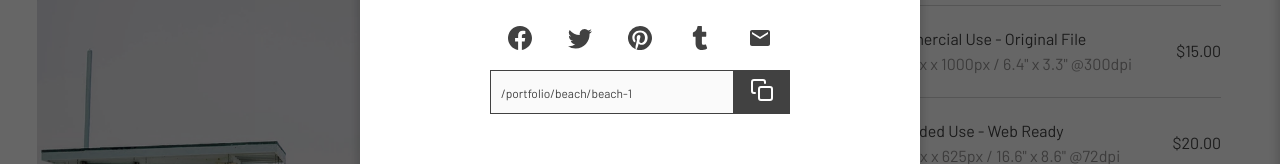
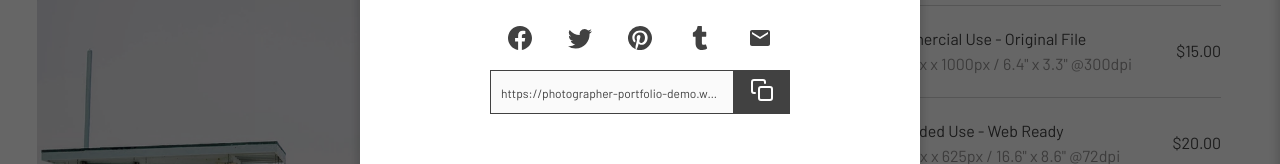
Before and after one commit to Knopkaivy/photographer-portfolio-demo, a React (Create React App) app: page /portfolio/beach/beach-1 in a window 1280 px wide. Both pictures are taken after a click on the icon 199 px from the left and 60 px from the top of the page. Shown: the part 330-494 px from the top of the page. Built offline with nearby package versions, Linux system fonts and the light colour scheme.

Commit message:
Remove cart total from fullScreen, update link in ShareOverlay and link styles

```diff
--- a/public/index.html
+++ b/public/index.html
@@ -32,7 +32,8 @@
       href="https://fonts.googleapis.com/css2?family=Barlow:wght@200;300;400;500;600;700&family=Nunito+Sans:wght@200;300;400&display=swap"
       rel="stylesheet"
     />
-    <title>React App</title>
+
+    <title>Amanda Willman</title>
   </head>
   <body>
     <noscript>You need to enable JavaScript to run this app.</noscript>
--- a/src/ShareOverlay.jsx
+++ b/src/ShareOverlay.jsx
@@ -48,8 +48,11 @@ const ShareOverlay = ({ location, closeOverlay }) => {
           <MdEmail className="ShareOverlay__icon icon" />
         </div>
         <div className="ShareOverlay__linkContainer">
-          <p className="ShareOverlay__link">{location}</p>
-          <CopyToClipboard text={location} onCopy={handleCopy}>
+          <p className="ShareOverlay__link">{`https://photographer-portfolio-demo.web.app${location}`}</p>
+          <CopyToClipboard
+            text={`https://photographer-portfolio-demo.web.app${location}`}
+            onCopy={handleCopy}
+          >
             <button className="ShareOverlay__copyBtn">
               {copied ? (
                 <FiCheck className="ShareOverlay__icon ShareOverlay__icon-copy" />
--- a/src/Toolbar.jsx
+++ b/src/Toolbar.jsx
@@ -77,7 +77,9 @@ const Toolbar = ({
             className="Toolbar__icon Toolbar__icon-secondary icon"
             onClick={openCart}
           />{' '}
-          <span className="Toolbar__icon-span">{purchaseItems.length}</span>
+          <span className="Toolbar__icon-secondary Toolbar__icon-span">
+            {purchaseItems.length}
+          </span>
         </div>
         <div className="Toolbar__iconContainer">
           <RiShareForwardLine
--- a/src/styles/ShareOverlay.css
+++ b/src/styles/ShareOverlay.css
@@ -58,6 +58,9 @@
   font-size: 1.2rem;
   border: 1px solid var(--color-primary);
   flex-grow: 1;
+  white-space: nowrap;
+  overflow: hidden;
+  text-overflow: ellipsis;
 }
 .ShareOverlay__copyBtn {
   background-color: var(--color-primary);
--- a/src/styles/global.css
+++ b/src/styles/global.css
@@ -38,6 +38,9 @@ body {
   padding-left: 2rem;
   padding-right: 2rem;
   box-sizing: border-box;
+}
+.icon {
+  cursor: pointer;
 }
 .icon:hover {
   /* color: var(--color-secondary); */
```
Also changed, not shown: 1 other file (tests, documents, lock files or other folders).
